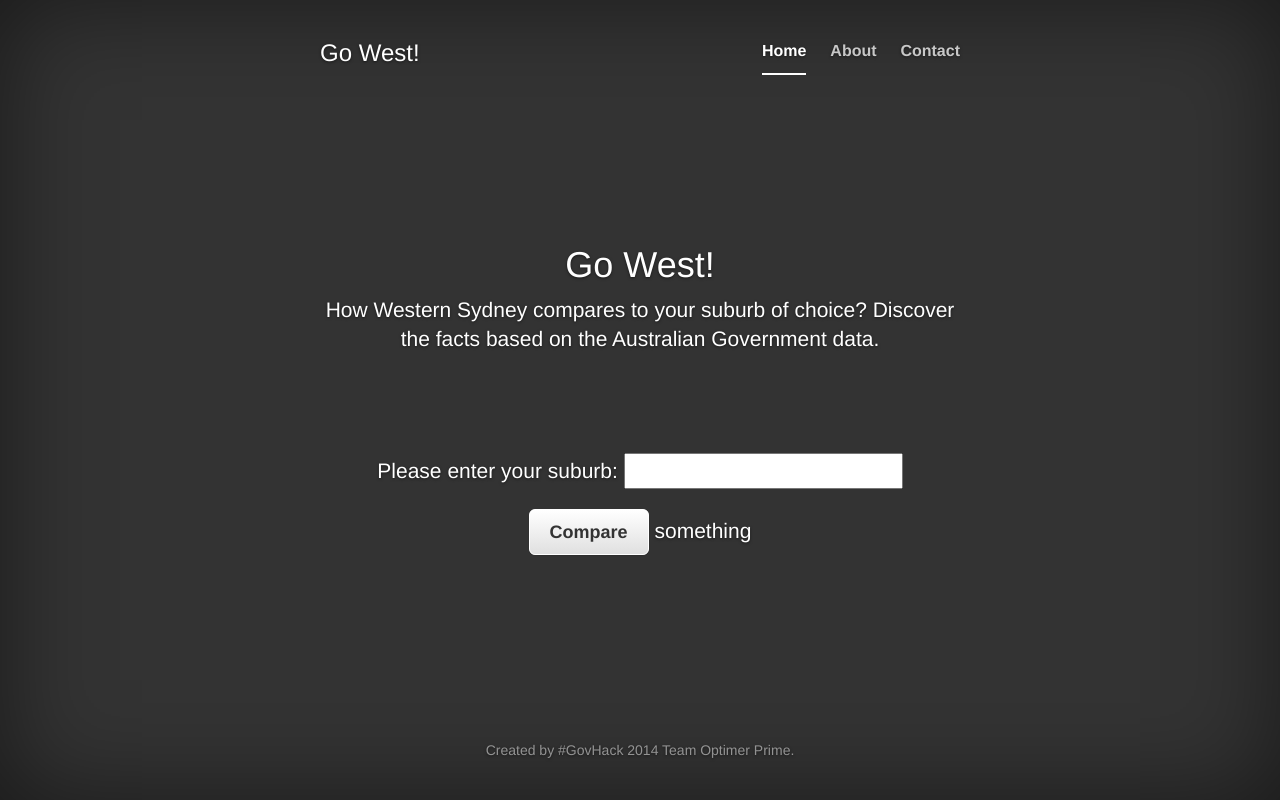
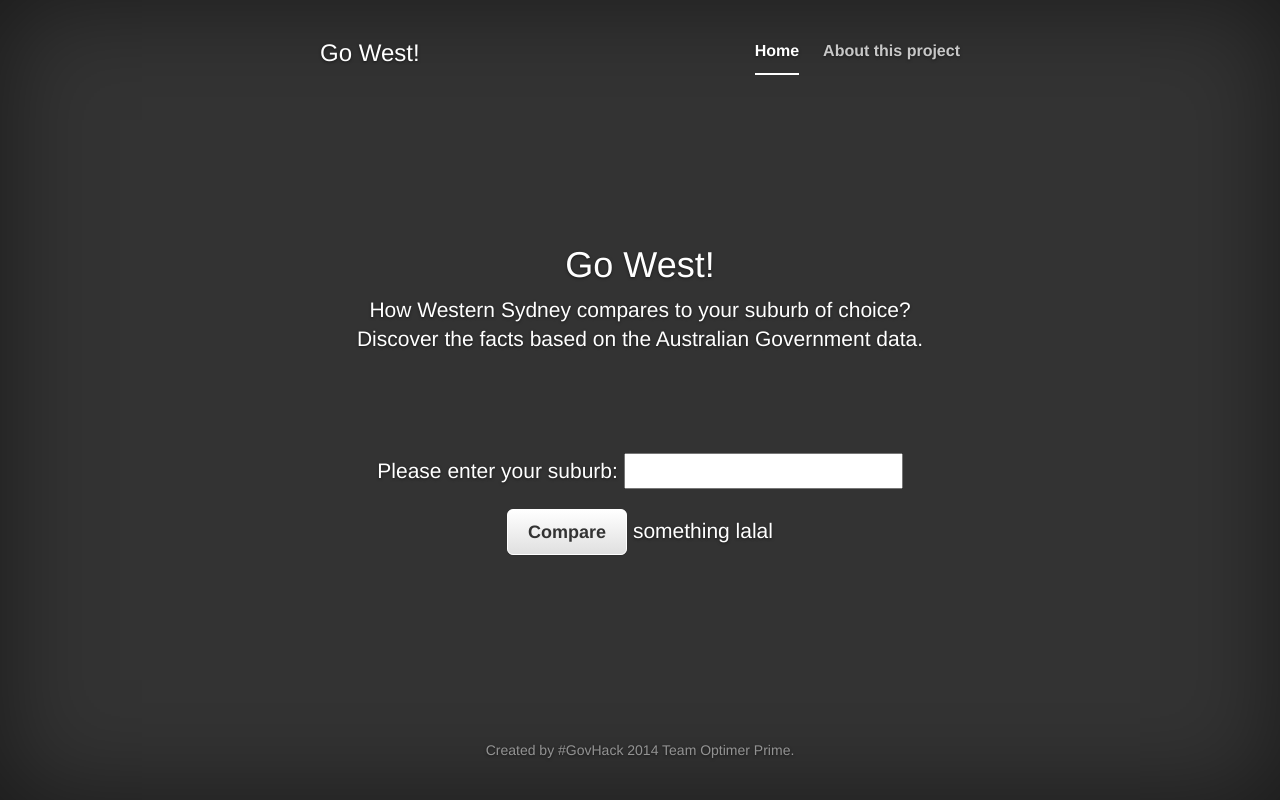
Before and after one commit to deccico/gowest, a Django app: page / in a window 1280 px wide. Run offline with Django 3.2, Linux system fonts and the light colour scheme; some libraries are stand-ins or nearby versions.

Commit message:
adding url get example

```diff
--- a/gowestapp/go/views.py
+++ b/gowestapp/go/views.py
@@ -4,4 +4,5 @@ from go.datasets.census_rent import process
 
 def index(request):
     context = {'data': process.getsomething()}
+    context['pp'] = request.GET.get('q', 'lalal')
     return render(request, 'go/index.html', context)
--- a/gowestapp/templates/go/index.html
+++ b/gowestapp/templates/go/index.html
@@ -28,39 +28,33 @@
               <h3 class="masthead-brand">Go West!</h3>
               <ul class="nav masthead-nav">
                 <li class="active"><a href="#">Home</a></li>
-                <li><a href="#">About</a></li>
-                <li><a href="#section-contact">Contact</a></li>
+                <li><a href="#about-project">About this project</a></li>
               </ul>
             </div>
           </div>
 
           <div class="inner cover">
             <h1 class="cover-heading">Go West!</h1>
-            <p class="lead">How Western Sydney compares to your suburb of choice?
+            <p class="lead">How Western Sydney compares to your suburb of choice?</br>
                 Discover the facts based on the Australian Government data.</p>
-              </br></br></br></br>
-
+              </br> </br> </br> </br>
             <p class="lead">Please enter your suburb:
               <input type="text">
             </p>
             <p class="lead">
-              <a href="#" class="btn btn-lg btn-default">Compare</a>
+              <a href="#about" class="btn btn-lg btn-default">Compare</a>
                 {{ data }}
+                {{ pp }}
             </p>
           </div>
-
-
 
           <div class="mastfoot">
             <div class="inner">
               <p>Created by #GovHack 2014 Team Optimer Prime.</p>
             </div>
           </div>
-
         </div>
-
       </div>
-
     </div>
 
     <script src="https://ajax.googleapis.com/ajax/libs/jquery/1.11.1/jquery.min.js"></script>
```
